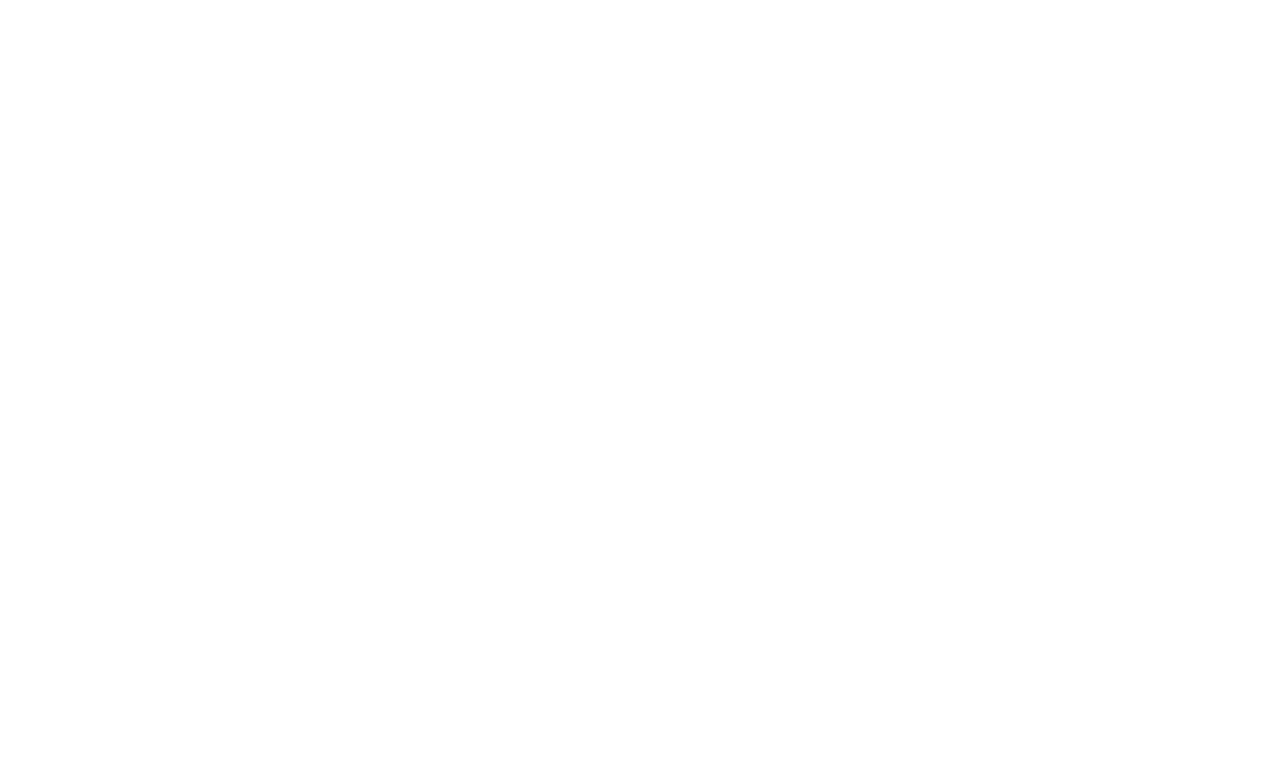
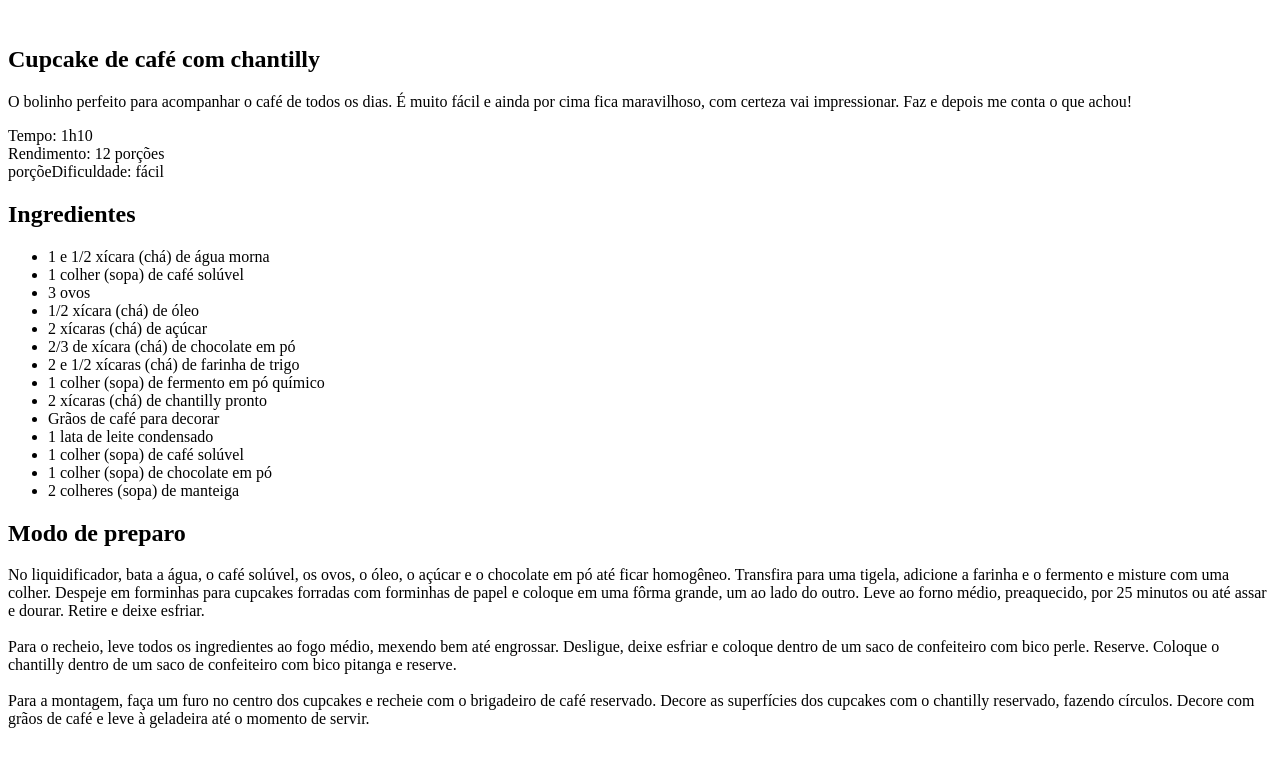
Before and after one commit to HigorCoding/Rockseat---WEB-DEVELOPER, a plain HTML site: page index.html in a window 1280 px wide. Drawn offline with Linux system fonts and the light colour scheme.

Commit message:
iniciando a estrutura hmtl

```diff
--- a/index.html
+++ b/index.html
@@ -6,6 +6,48 @@
     <title>Página de receita</title>
 </head>
 <body>
+    <div id="pag">
+        <img src="" alt="">
+        <main>
+            <section id="about"><h1> Cupcake de café com chantilly</h1>
+            <p>O bolinho perfeito para acompanhar o café de todos os dias. É muito fácil e ainda por cima fica maravilhoso, com certeza vai impressionar. Faz e depois me conta o que achou!
+            </p>
 
+            <p>
+                Tempo: 1h10 <br>
+                Rendimento: 12 porções <br>
+                porçõeDificuldade: fácil
+            </p>
+            </section>
+            <section id="ingredients">
+                <h2>Ingredientes</h2>
+                <ul>
+                    <li>1 e 1/2 xícara (chá) de água morna</li>
+                    <li>1 colher (sopa) de café solúvel</li>
+                    <li>3 ovos</li>
+                    <li>1/2 xícara (chá) de óleo</li>
+                    <li>2 xícaras (chá) de açúcar</li>
+                    <li>2/3 de xícara (chá) de chocolate em pó</li>
+                    <li>2 e 1/2 xícaras (chá) de farinha de trigo</li>
+                    <li>1 colher (sopa) de fermento em pó químico</li>
+                    <li>2 xícaras (chá) de chantilly pronto</li>
+                    <li>Grãos de café para decorar</li>
+                    <li>1 lata de leite condensado</li>
+                    <li>1 colher (sopa) de café solúvel</li>
+                    <li>1 colher (sopa) de chocolate em pó</li>
+                    <li>2 colheres (sopa) de manteiga</li>
+                </ul>
+
+            </section>
+            <section id="preparation">
+                <h2>Modo de preparo</h2>
+                <p>
+                    No liquidificador, bata a água, o café solúvel, os ovos, o óleo, o açúcar e o chocolate em pó até ficar homogêneo. Transfira para uma tigela, adicione a farinha e o fermento e misture com uma colher. Despeje em forminhas para cupcakes forradas com forminhas de papel e coloque em uma fôrma grande, um ao lado do outro. Leve ao forno médio, preaquecido, por 25 minutos ou até assar e dourar. Retire e deixe esfriar.<br><br>
+                    Para o recheio, leve todos os ingredientes ao fogo médio, mexendo bem até engrossar. Desligue, deixe esfriar e coloque dentro de um saco de confeiteiro com bico perle. Reserve. Coloque o chantilly dentro de um saco de confeiteiro com bico pitanga e reserve. <br><br>
+                    Para a montagem, faça um furo no centro dos cupcakes e recheie com o brigadeiro de café reservado. Decore as superfícies dos cupcakes com o chantilly reservado, fazendo círculos. Decore com grãos de café e leve à geladeira até o momento de servir.
+                </p>
+            </section>
+        </main>
+</div>
 </body>
 </html>
--- /dev/null
+++ b/style.css
@@ -0,0 +1,3 @@
+body{
+    background-color: rgb(rgba(145, 59, 59, 0), green, blue);
+}
```
